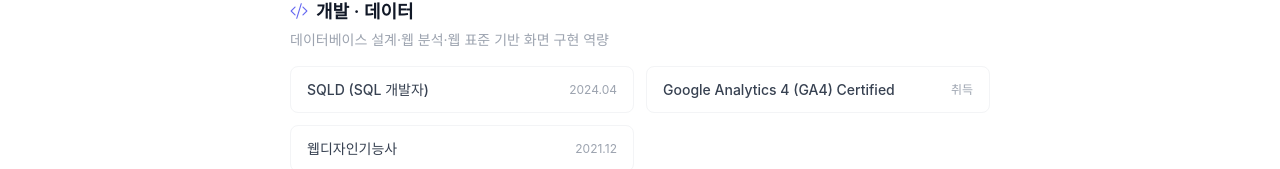
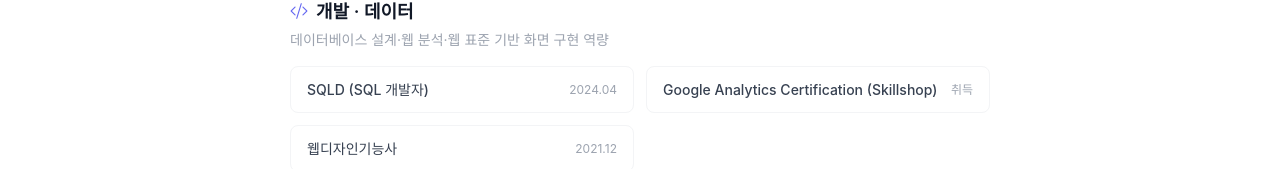
Before and after one commit to choeun224-cey/portfolio-site, a Vue app: page /about in a window 1280 px wide. Shown: the part 2657-2826 px from the top of the page. Built offline with nearby package versions, Linux system fonts and the light colour scheme; a web font is replaced by a local one.

Commit message:
About: fix Google Analytics Certification name

```diff
--- a/src/views/about/AboutPage.vue
+++ b/src/views/about/AboutPage.vue
@@ -180,7 +180,7 @@ const certGroups = ref([
     description: "데이터베이스 설계·웹 분석·웹 표준 기반 화면 구현 역량",
     items: [
       { name: "SQLD (SQL 개발자)", date: "2024.04" },
-      { name: "Google Analytics 4 (GA4) Certified", date: "취득" },
+      { name: "Google Analytics Certification (Skillshop)", date: "취득" },
       { name: "웹디자인기능사", date: "2021.12" },
     ],
   },
```
